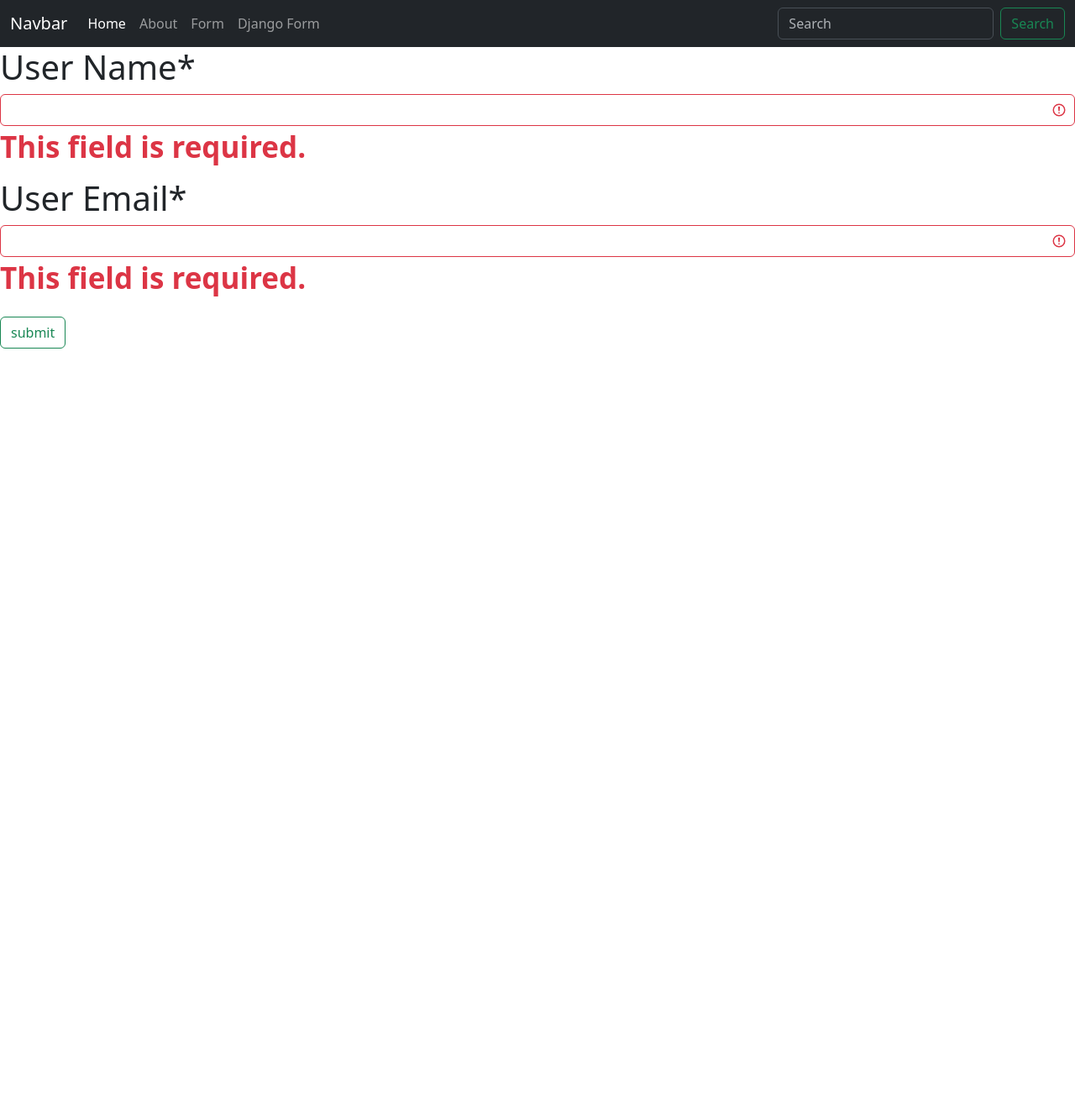
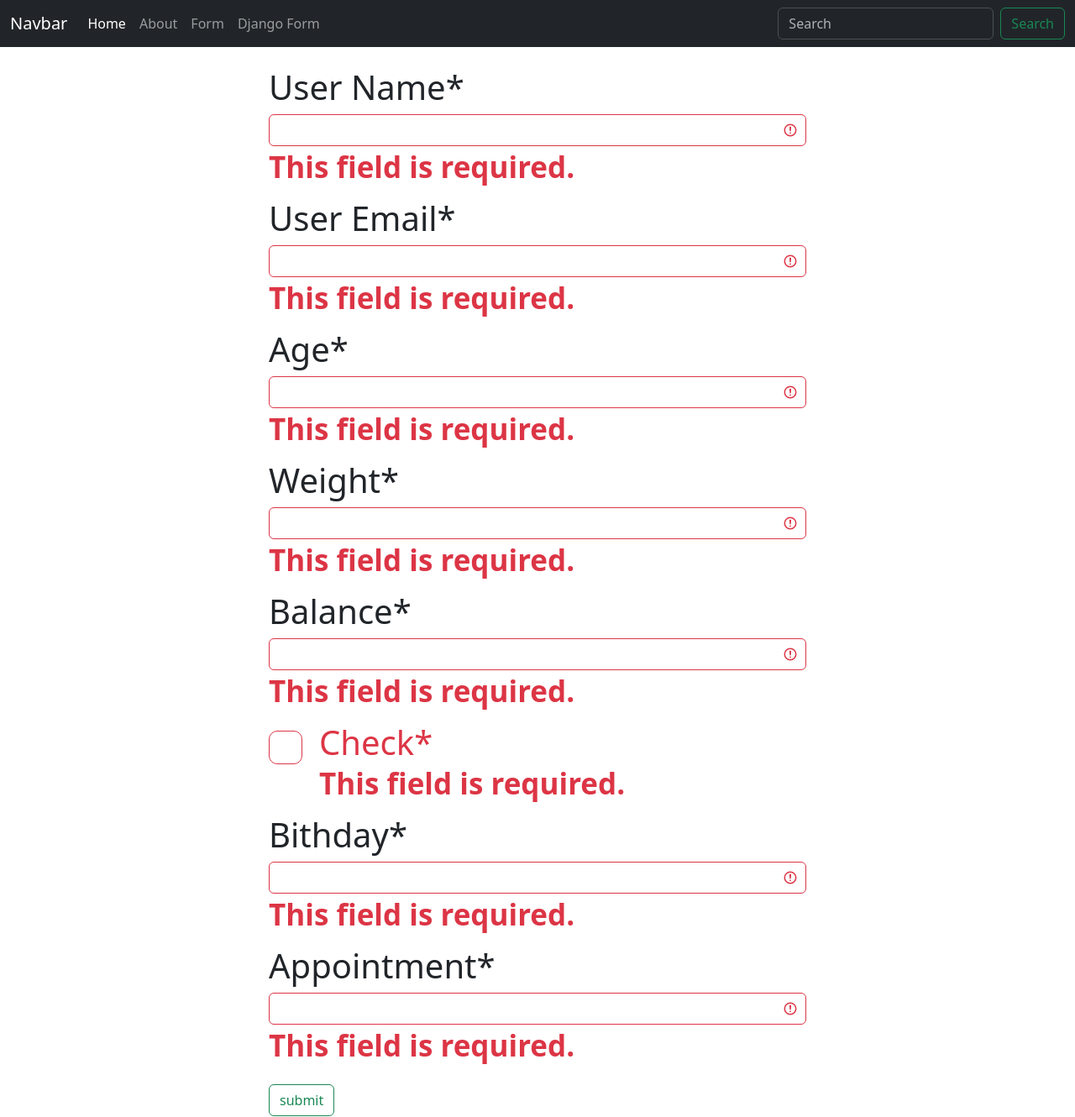
Before and after one commit to Moctader/Django_project_all_by_commit, a Django app: page /first_app/django_form/ in a window 1280 px wide. Shown: the whole page at 84% size. Before the commit the page ends 415 px from the top, so only its background shows below. Run offline with Django 4.2, Linux system fonts and the light colour scheme; some libraries are stand-ins or nearby versions.

Commit message:
4.5some built in from fields

```diff
--- a/first_app/forms.py
+++ b/first_app/forms.py
@@ -3,3 +3,9 @@ from django import forms
 class contactForm(forms.Form):
     name=forms.CharField(label="User Name")
     email=forms.EmailField(label="User Email")
+    age=forms.IntegerField()
+    weight=forms.FloatField()
+    balance=forms.DecimalField()
+    check=forms.BooleanField()
+    bithday=forms.DateField()
+    appointment=forms.DateTimeField()
--- a/first_app/templates/first_app/django_form.html
+++ b/first_app/templates/first_app/django_form.html
@@ -1,7 +1,7 @@
 {% extends 'base.html' %}
 {% block content %}
 {% load crispy_forms_tags %}
-<form method="post">
+<form method="post" style="width:50%; height:500px; margin: auto;", class="pt-4">
     {% csrf_token %}
     {{form | crispy}}
     <button class="btn btn-outline-success" type="submit">submit</button>
--- a/first_app/views.py
+++ b/first_app/views.py
@@ -38,6 +38,5 @@ def submit_form(request):
 def DjangoForm(request):
     form=contactForm(request.POST)
     if form.is_valid():
-        print("form")
         print(form.cleaned_data)
     return render(request,'./first_app/django_form.html', {'form':form})
```
